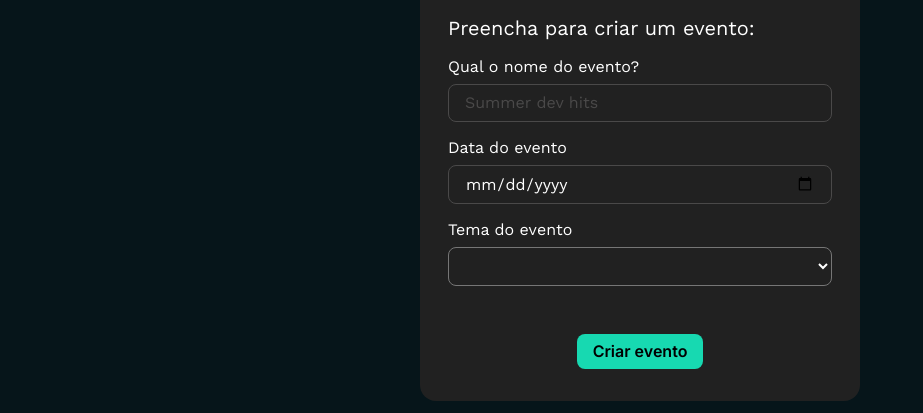
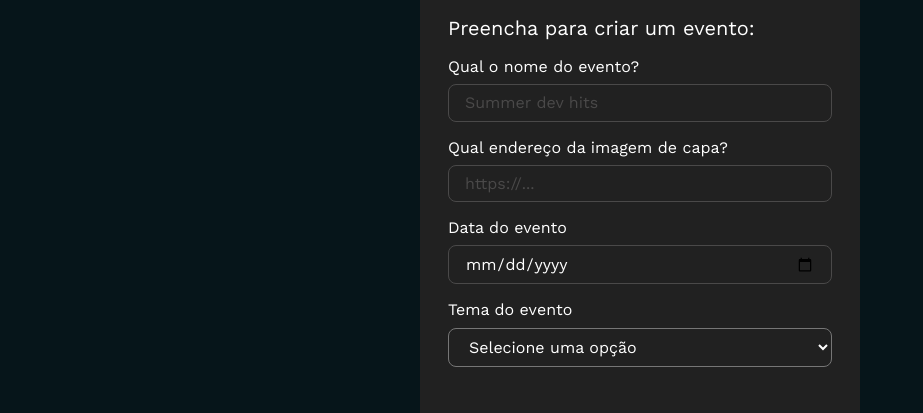
Before and after one commit to GeteGames/techboard-react-alura, a React (Vite) app: page / in a window 1280 px wide. Shown: the part 780-1193 px from the top of the page, without its empty margins (0-923 px from the left). Built offline with nearby package versions, Linux system fonts and the light colour scheme.

Commit message:
Finalizando o formulario

```diff
--- a/src/App.jsx
+++ b/src/App.jsx
@@ -16,12 +16,14 @@ function App() {
     { id: 6, nome: "cloud" },
   ];
 
-  const eventos = [{
-    capa: "https://raw.githubusercontent.com/viniciosneves/tecboard-assets/refs/heads/main/imagem_1.png",
-    tema: temas[0],
-    data: new Date(),
-    titulo: "Mulheres no Front",
-  }];
+  const eventos = [
+    {
+      capa: "https://raw.githubusercontent.com/viniciosneves/tecboard-assets/refs/heads/main/imagem_1.png",
+      tema: temas[0],
+      data: new Date(),
+      titulo: "Mulheres no Front",
+    },
+  ];
 
   return (
     <main>
@@ -29,7 +31,7 @@ function App() {
         <img src="/logo.png" alt="" />
       </header>
       <Banner></Banner>
-      <FormularioDeEvento />
+      <FormularioDeEvento temas={temas} />
       {temas.map(function (item) {
         return (
           <section key={item.id}>
--- a/src/componentes/FormularioDeEvento/index.jsx
+++ b/src/componentes/FormularioDeEvento/index.jsx
@@ -6,12 +6,11 @@ import { TituloFormulario } from "../TituloDeFormulario";
 import { ListaSuspensaFormulario } from "../ListaSuspensa";
 import { Botao } from "../Botao";
 
-export function FormularioDeEvento() {
-
+export function FormularioDeEvento({ temas }) {
   // { nome: "Selecione uma opção", value: "", id: "" },
 
   return (
-    <form className="form-evento">
+    <form className="form-evento" action="#">
       <TituloFormulario>Preencha para criar um evento:</TituloFormulario>
       <div className="campos">
         <CampoDeFormulario>
@@ -21,6 +20,15 @@ export function FormularioDeEvento() {
             id="nomeEvento"
             placeholder="Summer dev hits"
             name="nomeEvento"
+          />
+        </CampoDeFormulario>
+        <CampoDeFormulario>
+          <Label htmlFor="capa">Qual endereço da imagem de capa?</Label>
+          <CampoDeEntrada
+            type="text"
+            id="capa"
+            placeholder="https://..."
+            name="capa"
           />
         </CampoDeFormulario>
         <CampoDeFormulario>
@@ -34,8 +42,12 @@ export function FormularioDeEvento() {
         </CampoDeFormulario>
 
         <CampoDeFormulario>
-          <Label htmlFor="temaEvento">Tema do evento</Label>
-          <ListaSuspensaFormulario></ListaSuspensaFormulario>
+          <Label htmlFor="tema">Tema do evento</Label>
+          <ListaSuspensaFormulario
+            id="tema"
+            name="tema"
+            itens={temas}
+          ></ListaSuspensaFormulario>
         </CampoDeFormulario>
         <div className="acoes">
           <Botao>Criar evento</Botao>
--- a/src/componentes/ListaSuspensa/index.jsx
+++ b/src/componentes/ListaSuspensa/index.jsx
@@ -1,9 +1,23 @@
 import "./lista-formulario.estilo.css";
 
-export function ListaSuspensaFormulario() {
+export function ListaSuspensaFormulario({ itens, ...rest }) {
   return (
-    <select name="temaEvento" className="form-lista-suspensa">
-      <option></option>
+    <select
+      {...rest}
+      name="temaEvento"
+      className="form-lista-suspensa"
+      defaultValue=""
+    >
+      <option value="" disabled>
+        Selecione uma opção
+      </option>
+      {itens.map((item) => {
+        return (
+          <option key={item.id} value={item.id}>
+            {item.nome}
+          </option>
+        );
+      })}
     </select>
   );
 }
```
